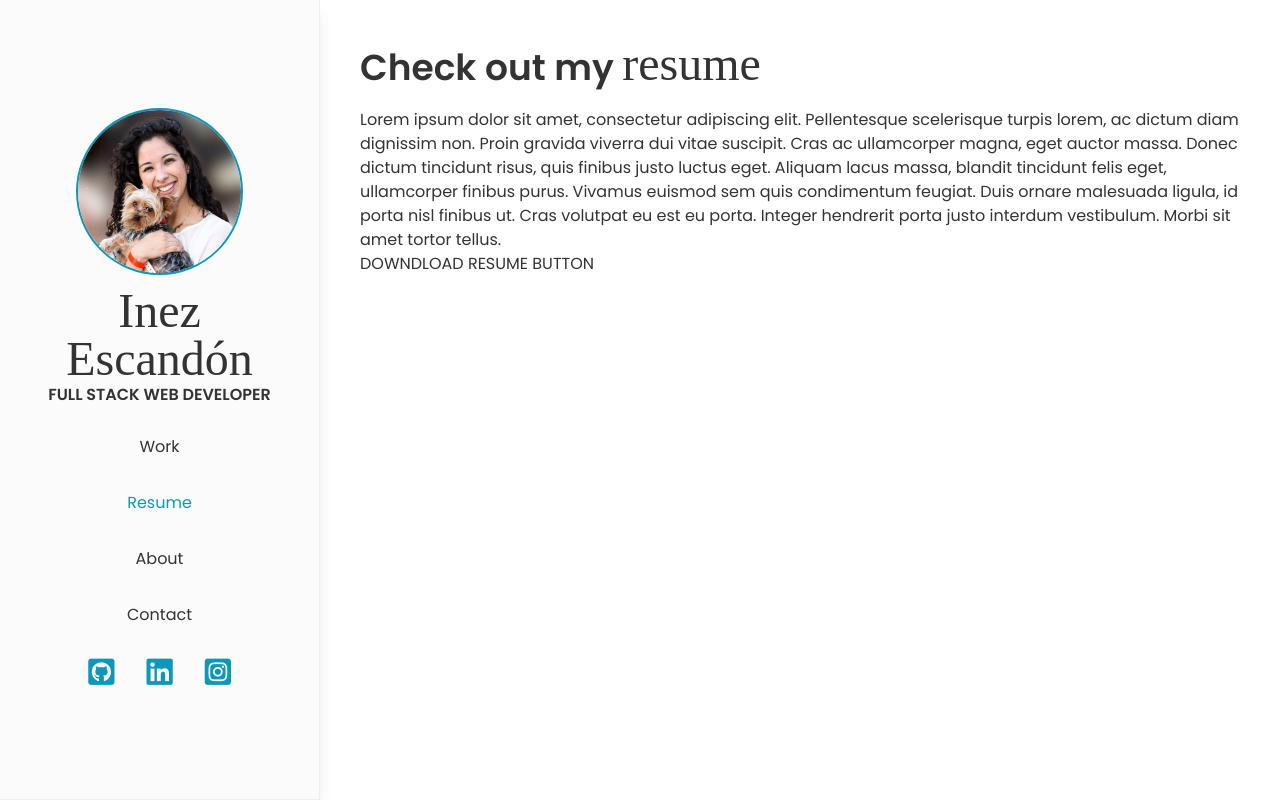
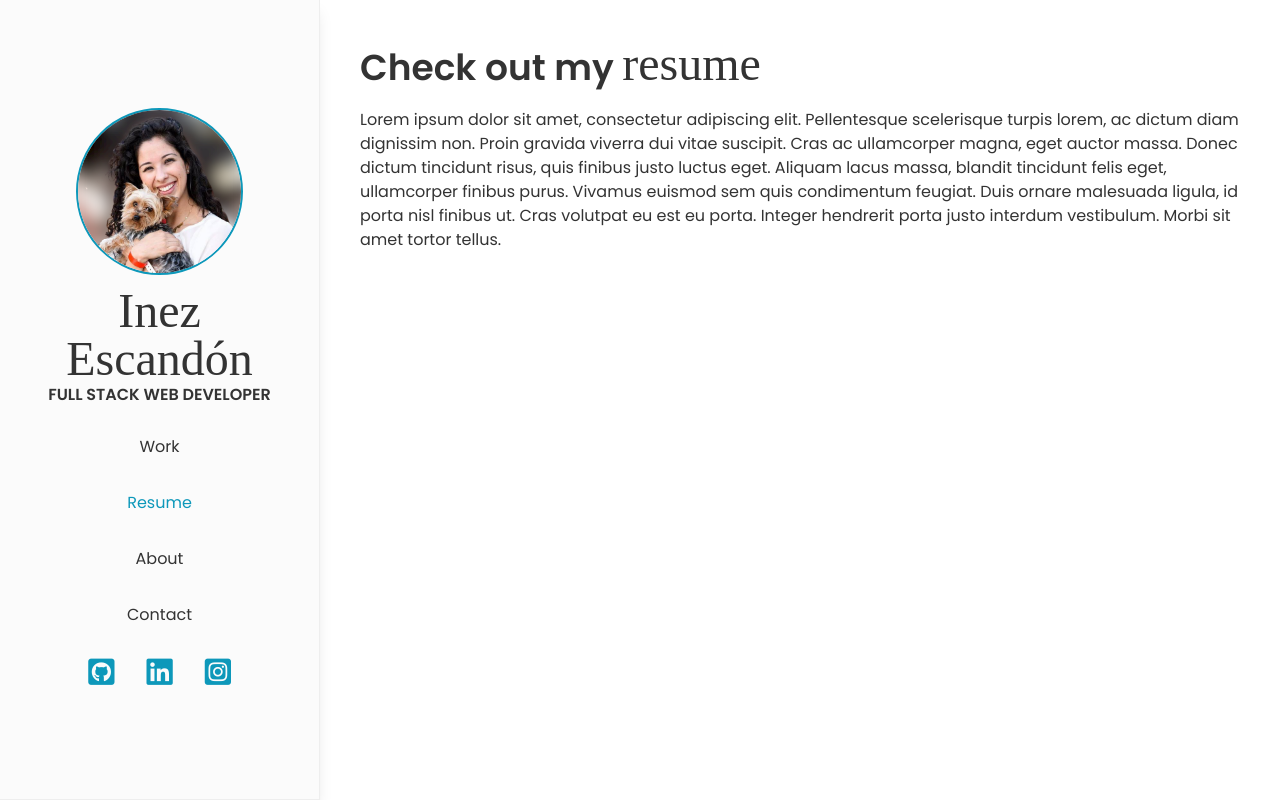
Before and after one commit to iescandon/inescandon, a Next.js app: page /resume in a window 1280 px wide. Built offline with nearby package versions, Linux system fonts and the light colour scheme; a web font is replaced by a local one.

Commit message:
clean up code

```diff
--- a/pages/resume.js
+++ b/pages/resume.js
@@ -25,7 +25,7 @@ export default function Resume() {
           <div id="resume">
             <p className="mb-5 text-4xl font-semibold">Check out my <span className="text-5xl font-medium font-dawningOfaNewDay">resume</span></p>
             <div>{lorem}</div>
-            <div>DOWNDLOAD RESUME BUTTON</div>
+            {/* <div>DOWNDLOAD RESUME BUTTON</div> */}
           </div>
         </section>
       </Layout>
```
